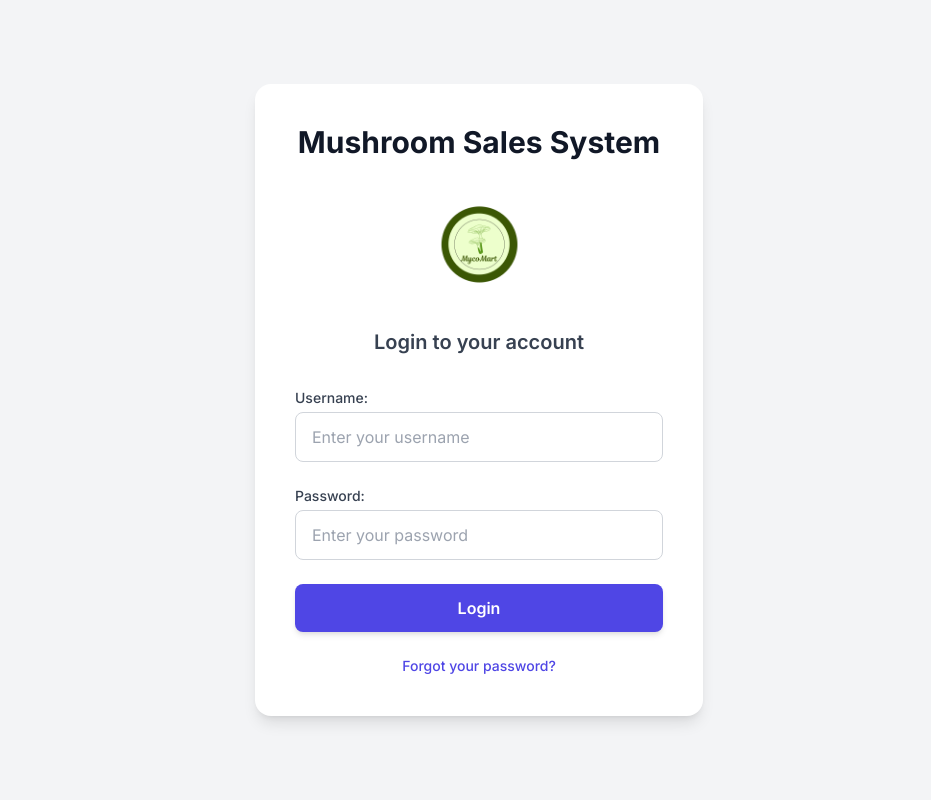
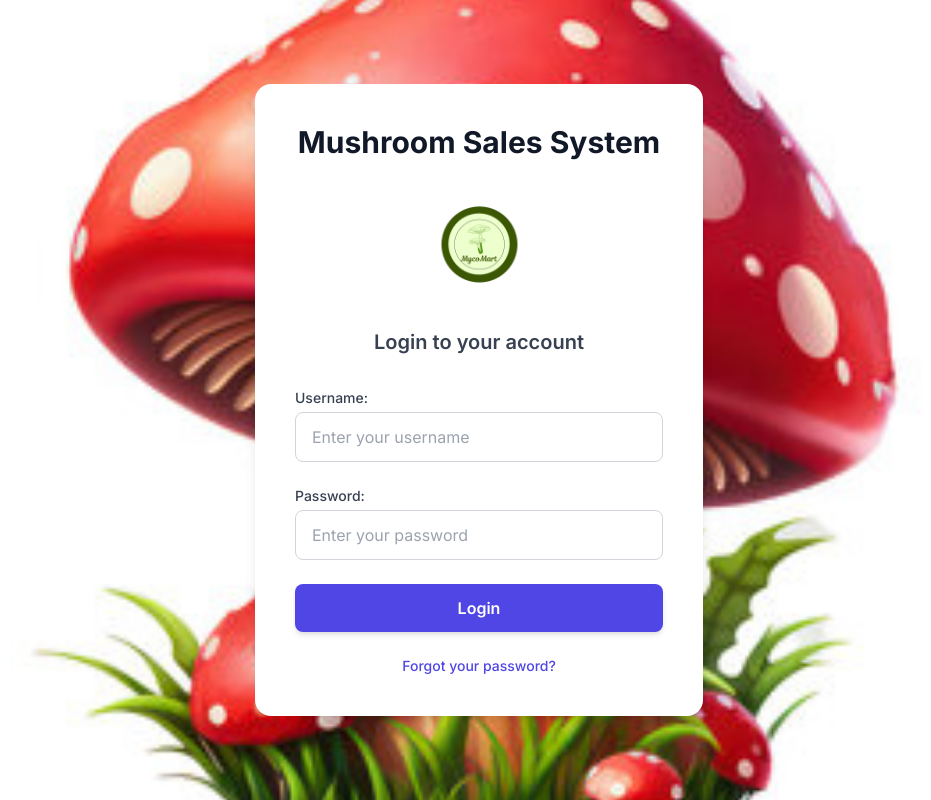
Before and after one commit to umaa06/Mycomart_frontend, a Next.js app: page / in a window 1280 px wide. Shown: the whole page, without its empty margins (161-1092 px from the left). Built offline with nearby package versions, Linux system fonts and the light colour scheme.

Commit message:
Issue fixing

```diff
--- a/src/app/login/login.css
+++ b/src/app/login/login.css
@@ -29,3 +29,12 @@
 .login-button:active {
     transform: translateY(0);
 }
+.bg-image {
+    background-image: url('/mushroom.jpg');
+    background-size: cover;
+    background-position: center;
+    background-repeat: no-repeat;
+    width: 100%;
+    height: 100%;
+    min-height: 100vh;
+}
```
